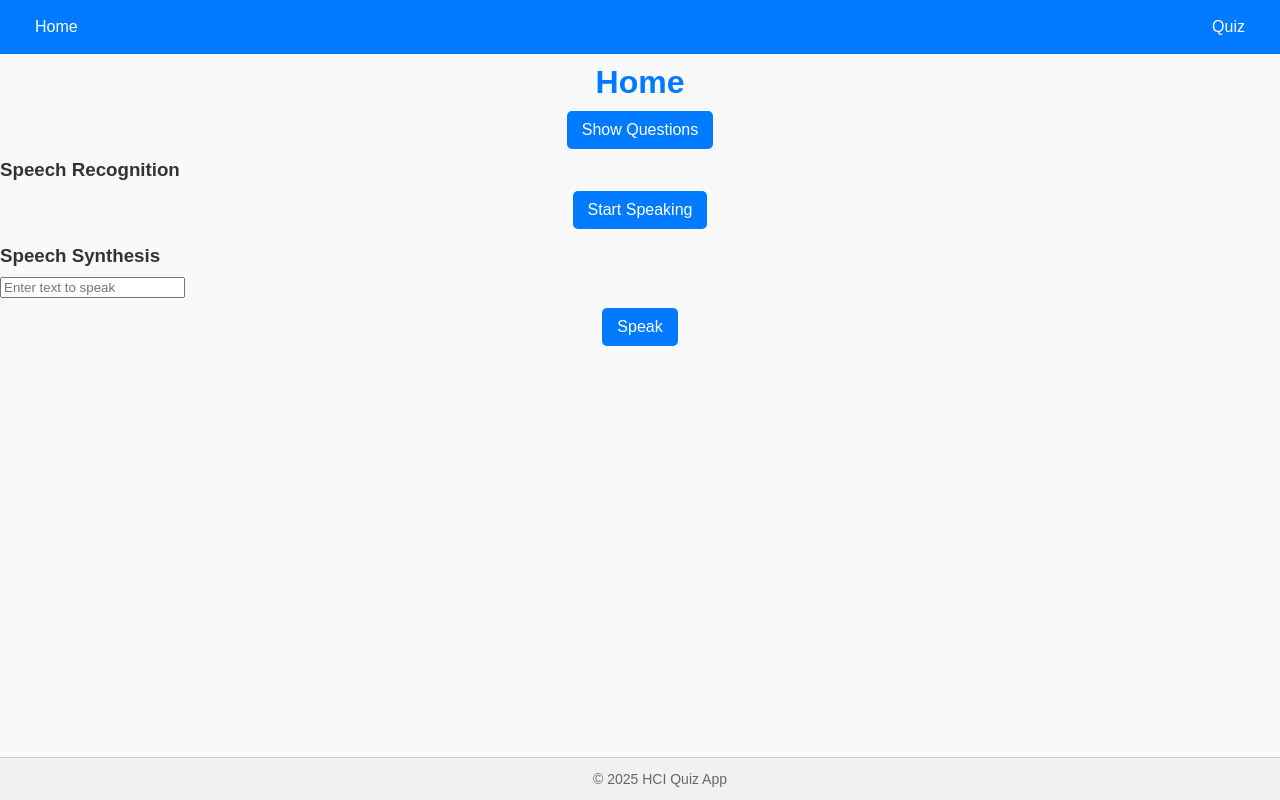
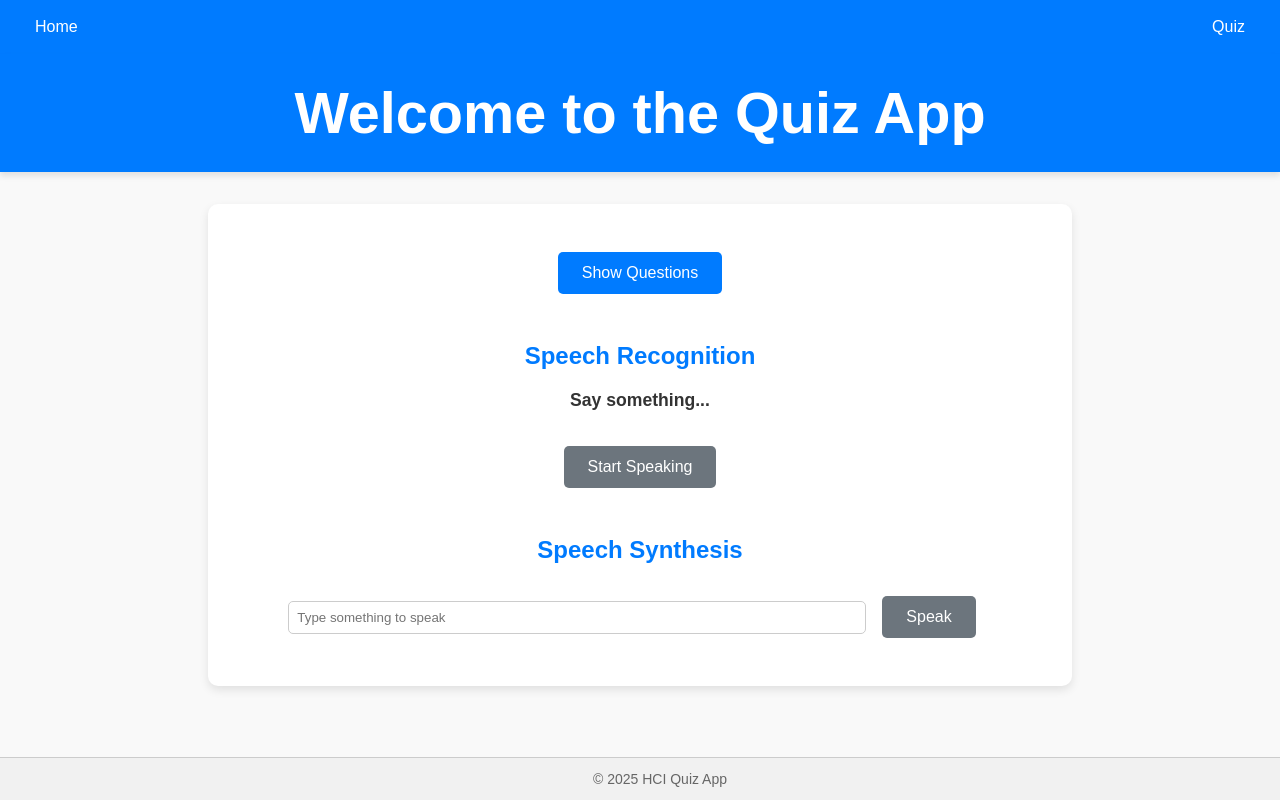
Before and after one commit to SgtGraf/hci-quiz-and-learn, an Angular app in the folder my-angular-app/: page / in a window 1280 px wide. Built offline with nearby package versions, Linux system fonts and the light colour scheme.

Commit message:
styling home page

```diff
--- a/my-angular-app/src/app/home/home.component.css
+++ b/my-angular-app/src/app/home/home.component.css
@@ -1,22 +1,115 @@
-h1 {
-    text-align: center;
-    color: #007bff;
-  }
+/* General body styling */
+body {
+  font-family: 'Open Sans', sans-serif;
+  background-color: #f4f4f9;
+  color: #333;
+  margin: 0;
+  padding: 0;
+}
 
-  button {
-    display: block;
-    margin: 10px auto;
-  }
+/* Header */
+header {
+  background-color: #007bff;
+  color: white;
+  padding: 1rem;
+  text-align: center;
+  font-size: 1.8rem;
+  box-shadow: 0 4px 6px rgba(0, 0, 0, 0.1);
+}
 
-  .questions-list {
-    list-style-type: none;
-    padding: 0;
-  }
+/* Home container */
+.home-container {
+  max-width: 800px;
+  margin: 2rem auto;
+  background-color: white;
+  padding: 2rem;
+  border-radius: 10px;
+  box-shadow: 0 4px 10px rgba(0, 0, 0, 0.1);
+  text-align: center;
+}
 
-  .questions-list li {
-    background: #f1f1f1;
-    padding: 10px;
-    margin: 5px 0;
-    border-radius: 5px;
-    border: 1px solid #ccc;
-  }
+/* Buttons */
+button {
+  padding: 0.75rem 1.5rem;
+  font-size: 1rem;
+  border: none;
+  border-radius: 5px;
+  cursor: pointer;
+  margin: 1rem;
+  transition: background-color 0.3s ease;
+}
+
+.btn-primary {
+  background-color: #007bff;
+  color: white;
+}
+
+.btn-primary:hover {
+  background-color: #0056b3;
+}
+
+.btn-secondary {
+  background-color: #6c757d;
+  color: white;
+}
+
+.btn-secondary:hover {
+  background-color: #5a6268;
+}
+
+/* Question list */
+.questions-list {
+  margin: 2rem 0;
+  text-align: left;
+}
+
+.questions-list h2 {
+  font-size: 1.5rem;
+  color: #007bff;
+  margin-bottom: 1rem;
+}
+
+.questions-list ul {
+  list-style-type: disc;
+  margin: 0;
+  padding: 0 1.5rem;
+}
+
+.questions-list li {
+  font-size: 1rem;
+  margin: 0.5rem 0;
+}
+
+/* Speech section */
+.speech-section,
+.speech-synthesis {
+  margin-top: 2rem;
+  text-align: center;
+}
+
+.speech-section h2,
+.speech-synthesis h2 {
+  font-size: 1.5rem;
+  color: #007bff;
+  margin-bottom: 1rem;
+}
+
+.recognized-text {
+  font-size: 1.1rem;
+  font-weight: bold;
+  margin: 1rem 0;
+}
+
+/* Input field */
+input[type='text'] {
+  padding: 0.5rem;
+  width: 70%;
+  margin: 1rem 0;
+  border: 1px solid #ccc;
+  border-radius: 5px;
+}
+
+input[type='text']:focus {
+  outline: none;
+  border-color: #007bff;
+}
--- a/my-angular-app/src/app/home/home.component.html
+++ b/my-angular-app/src/app/home/home.component.html
@@ -1,16 +1,32 @@
-<h1>Home</h1>
-<button (click)="fetchQuestions()">Show Questions</button>
-<div *ngIf="questions.length">
-  <h3>Questions:</h3>
-  <ul>
-    <li *ngFor="let question of questions">{{ question }}</li>
-  </ul>
+<header>
+  <h1>Welcome to the Quiz App</h1>
+</header>
+
+<div class="home-container">
+  <button (click)="fetchQuestions()" class="btn-primary">Show Questions</button>
+
+  <div class="questions-list" *ngIf="questions?.length">
+    <h2>Questions:</h2>
+    <ul>
+      <li *ngFor="let question of questions">{{ question }}</li>
+    </ul>
+  </div>
+
+  <div class="speech-section">
+    <h2>Speech Recognition</h2>
+    <p class="recognized-text">{{ recognizedText || 'Say something...' }}</p>
+    <button (click)="startSpeechRecognition()" class="btn-secondary">
+      Start Speaking
+    </button>
+  </div>
+
+  <div class="speech-synthesis">
+    <h2>Speech Synthesis</h2>
+    <input
+      type="text"
+      [(ngModel)]="textToSpeak"
+      placeholder="Type something to speak"
+    />
+    <button (click)="synthesizeSpeech()" class="btn-secondary">Speak</button>
+  </div>
 </div>
-
-<h3>Speech Recognition</h3>
-<button (click)="startSpeechRecognition()">Start Speaking</button>
-<p>{{ recognizedText }}</p>
-
-<h3>Speech Synthesis</h3>
-<input [(ngModel)]="textToSpeak" placeholder="Enter text to speak">
-<button (click)="synthesizeSpeech()">Speak</button>
--- a/my-angular-app/src/app/quiz/quiz.component.css
+++ b/my-angular-app/src/app/quiz/quiz.component.css
@@ -83,11 +83,3 @@ input[type='text']:focus {
   width: 50%; /* Dynamically update this based on progress */
   border-radius: 10px;
 }
-
-/* Footer */
-footer {
-  text-align: center;
-  margin-top: 2rem;
-  font-size: 0.9rem;
-  color: #666;
-}
```
